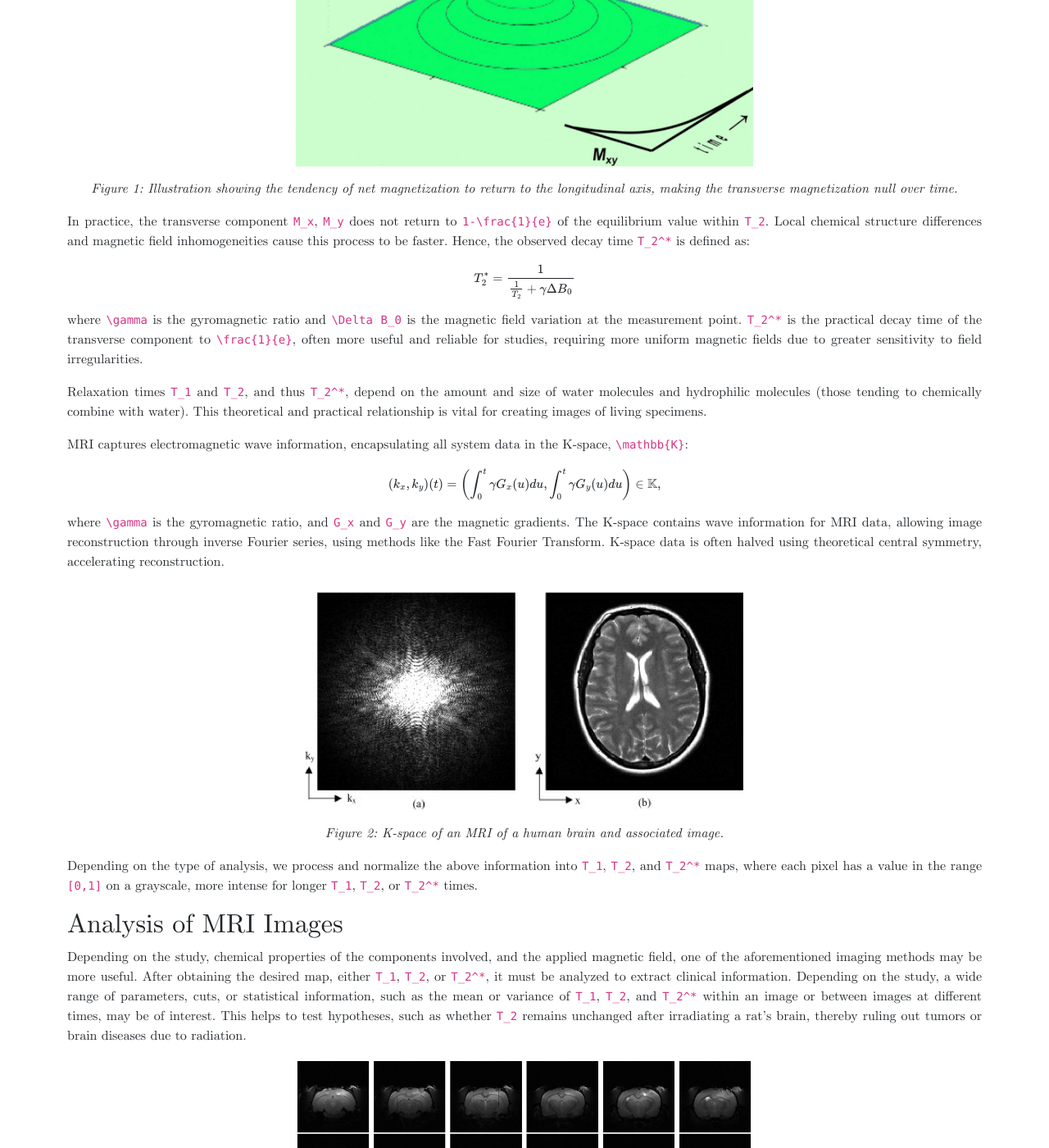
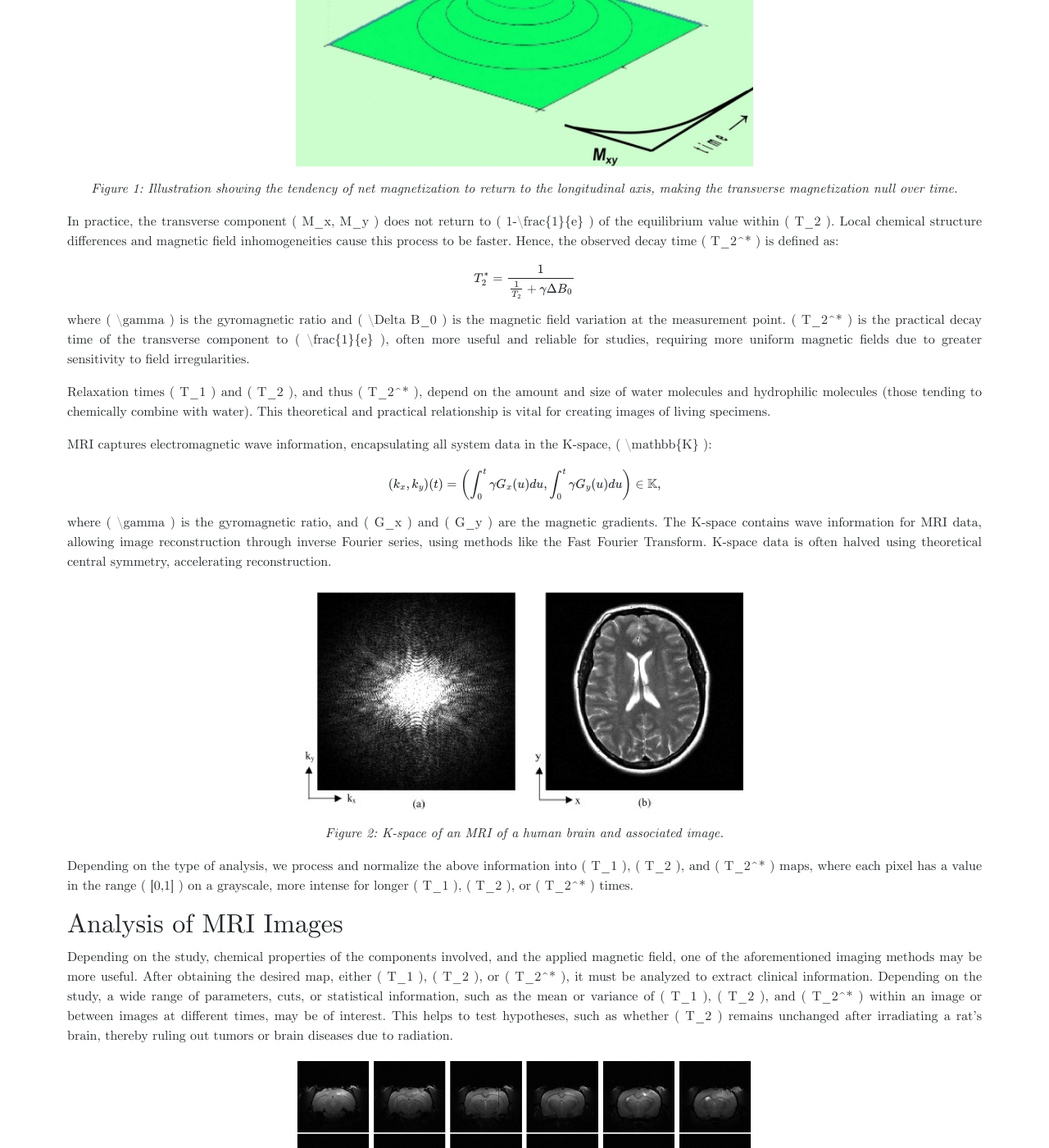
Before and after one commit to RoidaVinci/web, a Jekyll site: the page built from articles/idis.md, in a window 1280 px wide and 1400 px high, scrolled down 1118 px. Shown: the whole window at 82% size. Built offline with Jekyll 4.4.1, drawn with Linux system fonts in a browser that asks for light colours; some of the changed text lies outside the part shown.

Commit message:
Update idis.md

```diff
--- a/articles/idis.md
+++ b/articles/idis.md
@@ -2,6 +2,9 @@
 layout: default
 title: "Final Report of the External Internship at IDIS"
 ---
+
+<script src="https://polyfill.io/v3/polyfill.min.js?features=es6"></script>
+<script id="MathJax-script" async src="https://cdn.jsdelivr.net/npm/mathjax@3/es5/tex-mml-chtml.js"></script>
 
 # Final Report of the External Internship at IDIS
 
@@ -13,7 +16,7 @@
 ## Magnetic Resonance Imaging
 Magnetic resonance imaging (MRI) is an indirect method of obtaining images of objects inaccessible through conventional lenses, such as human or rat organs. Its foundation is purely physical, using a magnetic field and subsequent transverse magnetic fields to obtain precise wave information about each point in space. This allows the reconstruction of two-dimensional images of the interiors of bodies.
 
-Under certain physical assumptions, the application of an external magnetic field to an isolated system containing Hydrogen nuclei causes the spins to predominantly align in the direction of the magnetic field. This creates a net magnetization, <code>M</code>, which is the sum of the magnetic moments of all Hydrogen nuclei in the system, described by the following equations over time:
+Under certain physical assumptions, the application of an external magnetic field to an isolated system containing Hydrogen nuclei causes the spins to predominantly align in the direction of the magnetic field. This creates a net magnetization, \( M \), which is the sum of the magnetic moments of all Hydrogen nuclei in the system, described by the following equations over time:
 
 $$
 \begin{cases}
@@ -23,7 +26,7 @@
 \end{cases}
 $$
 
-where <code>M_0</code> is the initial value of the net magnetization, greater with a stronger external magnetic field, and <code>T_1</code> and <code>T_2</code> are parameters dependent on the physico-chemical structure of the sample. The times <code>T_1</code> and <code>T_2</code> represent the time for the transverse components <code>M_x</code> and <code>M_y</code> and the longitudinal component <code>M_z</code> to return to <code>1-\frac{1}{e} \approx 0.63</code> of their equilibrium values. This process is crucial for subsequent MRI image analysis, as explained later.
+where \( M_0 \) is the initial value of the net magnetization, greater with a stronger external magnetic field, and \( T_1 \) and \( T_2 \) are parameters dependent on the physico-chemical structure of the sample. The times \( T_1 \) and \( T_2 \) represent the time for the transverse components \( M_x \) and \( M_y \) and the longitudinal component \( M_z \) to return to \( 1-\frac{1}{e} \approx 0.63 \) of their equilibrium values. This process is crucial for subsequent MRI image analysis, as explained later.
 
 <p align="center">
   <img src="../imaxes/mxymz.png" alt="Figure 1" style="max-width: 50%;">
@@ -32,23 +35,23 @@
   <em>Figure 1: Illustration showing the tendency of net magnetization to return to the longitudinal axis, making the transverse magnetization null over time.</em>
 </p>
 
-In practice, the transverse component <code>M_x</code>, <code>M_y</code> does not return to <code>1-\frac{1}{e}</code> of the equilibrium value within <code>T_2</code>. Local chemical structure differences and magnetic field inhomogeneities cause this process to be faster. Hence, the observed decay time <code>T_2^*</code> is defined as:
+In practice, the transverse component \( M_x, M_y \) does not return to \( 1-\frac{1}{e} \) of the equilibrium value within \( T_2 \). Local chemical structure differences and magnetic field inhomogeneities cause this process to be faster. Hence, the observed decay time \( T_2^* \) is defined as:
 
 $$
 T_2^*=\frac{1}{\frac{1}{T_2}+\gamma\Delta B_0}
 $$
 
-where <code>\gamma</code> is the gyromagnetic ratio and <code>\Delta B_0</code> is the magnetic field variation at the measurement point. <code>T_2^*</code> is the practical decay time of the transverse component to <code>\frac{1}{e}</code>, often more useful and reliable for studies, requiring more uniform magnetic fields due to greater sensitivity to field irregularities.
+where \( \gamma \) is the gyromagnetic ratio and \( \Delta B_0 \) is the magnetic field variation at the measurement point. \( T_2^* \) is the practical decay time of the transverse component to \( \frac{1}{e} \), often more useful and reliable for studies, requiring more uniform magnetic fields due to greater sensitivity to field irregularities.
 
-Relaxation times <code>T_1</code> and <code>T_2</code>, and thus <code>T_2^*</code>, depend on the amount and size of water molecules and hydrophilic molecules (those tending to chemically combine with water). This theoretical and practical relationship is vital for creating images of living specimens.
+Relaxation times \( T_1 \) and \( T_2 \), and thus \( T_2^* \), depend on the amount and size of water molecules and hydrophilic molecules (those tending to chemically combine with water). This theoretical and practical relationship is vital for creating images of living specimens.
 
-MRI captures electromagnetic wave information, encapsulating all system data in the K-space, <code>\mathbb{K}</code>:
+MRI captures electromagnetic wave information, encapsulating all system data in the K-space, \( \mathbb{K} \):
 
 $$
 (k_x,k_y)(t)=\left(\int_{0}^t\gamma G_x(u)du,\int_{0}^t\gamma G_y(u)du\right)\in\mathbb{K},
 $$
 
-where <code>\gamma</code> is the gyromagnetic ratio, and <code>G_x</code> and <code>G_y</code> are the magnetic gradients. The K-space contains wave information for MRI data, allowing image reconstruction through inverse Fourier series, using methods like the Fast Fourier Transform. K-space data is often halved using theoretical central symmetry, accelerating reconstruction.
+where \( \gamma \) is the gyromagnetic ratio, and \( G_x \) and \( G_y \) are the magnetic gradients. The K-space contains wave information for MRI data, allowing image reconstruction through inverse Fourier series, using methods like the Fast Fourier Transform. K-space data is often halved using theoretical central symmetry, accelerating reconstruction.
 
 <p align="center">
   <img src="../imaxes/kespacio.png" alt="Figure 2" style="max-width: 50%;">
@@ -57,16 +60,16 @@
   <em>Figure 2: K-space of an MRI of a human brain and associated image.</em>
 </p>
 
-Depending on the type of analysis, we process and normalize the above information into <code>T_1</code>, <code>T_2</code>, and <code>T_2^*</code> maps, where each pixel has a value in the range <code>[0,1]</code> on a grayscale, more intense for longer <code>T_1</code>, <code>T_2</code>, or <code>T_2^*</code> times.
+Depending on the type of analysis, we process and normalize the above information into \( T_1 \), \( T_2 \), and \( T_2^* \) maps, where each pixel has a value in the range \( [0,1] \) on a grayscale, more intense for longer \( T_1 \), \( T_2 \), or \( T_2^* \) times.
 
 ## Analysis of MRI Images
-Depending on the study, chemical properties of the components involved, and the applied magnetic field, one of the aforementioned imaging methods may be more useful. After obtaining the desired map, either <code>T_1</code>, <code>T_2</code>, or <code>T_2^*</code>, it must be analyzed to extract clinical information. Depending on the study, a wide range of parameters, cuts, or statistical information, such as the mean or variance of <code>T_1</code>, <code>T_2</code>, and <code>T_2^*</code> within an image or between images at different times, may be of interest. This helps to test hypotheses, such as whether <code>T_2</code> remains unchanged after irradiating a rat's brain, thereby ruling out tumors or brain diseases due to radiation.
+Depending on the study, chemical properties of the components involved, and the applied magnetic field, one of the aforementioned imaging methods may be more useful. After obtaining the desired map, either \( T_1 \), \( T_2 \), or \( T_2^* \), it must be analyzed to extract clinical information. Depending on the study, a wide range of parameters, cuts, or statistical information, such as the mean or variance of \( T_1 \), \( T_2 \), and \( T_2^* \) within an image or between images at different times, may be of interest. This helps to test hypotheses, such as whether \( T_2 \) remains unchanged after irradiating a rat's brain, thereby ruling out tumors or brain diseases due to radiation.
 
 <p align="center">
   <img src="../imaxes/scan.png" alt="Figure 3" style="max-width: 50%;">
 </p>
 <p align="center">
-  <em>Figure 3: <code>T_2^*</code> MRI of a rat's brain with 12 slices showing a small lesion in the right frontal area (whiter area).</em>
+  <em>Figure 3: \( T_2^* \) MRI of a rat's brain with 12 slices showing a small lesion in the right frontal area (whiter area).</em>
 </p>
 
 It is often useful to crop certain parts of the image to remove irrelevant information, measuring properties of the parts involved in a process. For instance, segmenting a person's brain to isolate an area affected by a hemorrhage, confirming the presence of the hemorrhage as described earlier.
```
Also changed, not shown: other parts of articles/idis.md (+4 -4 lines).
